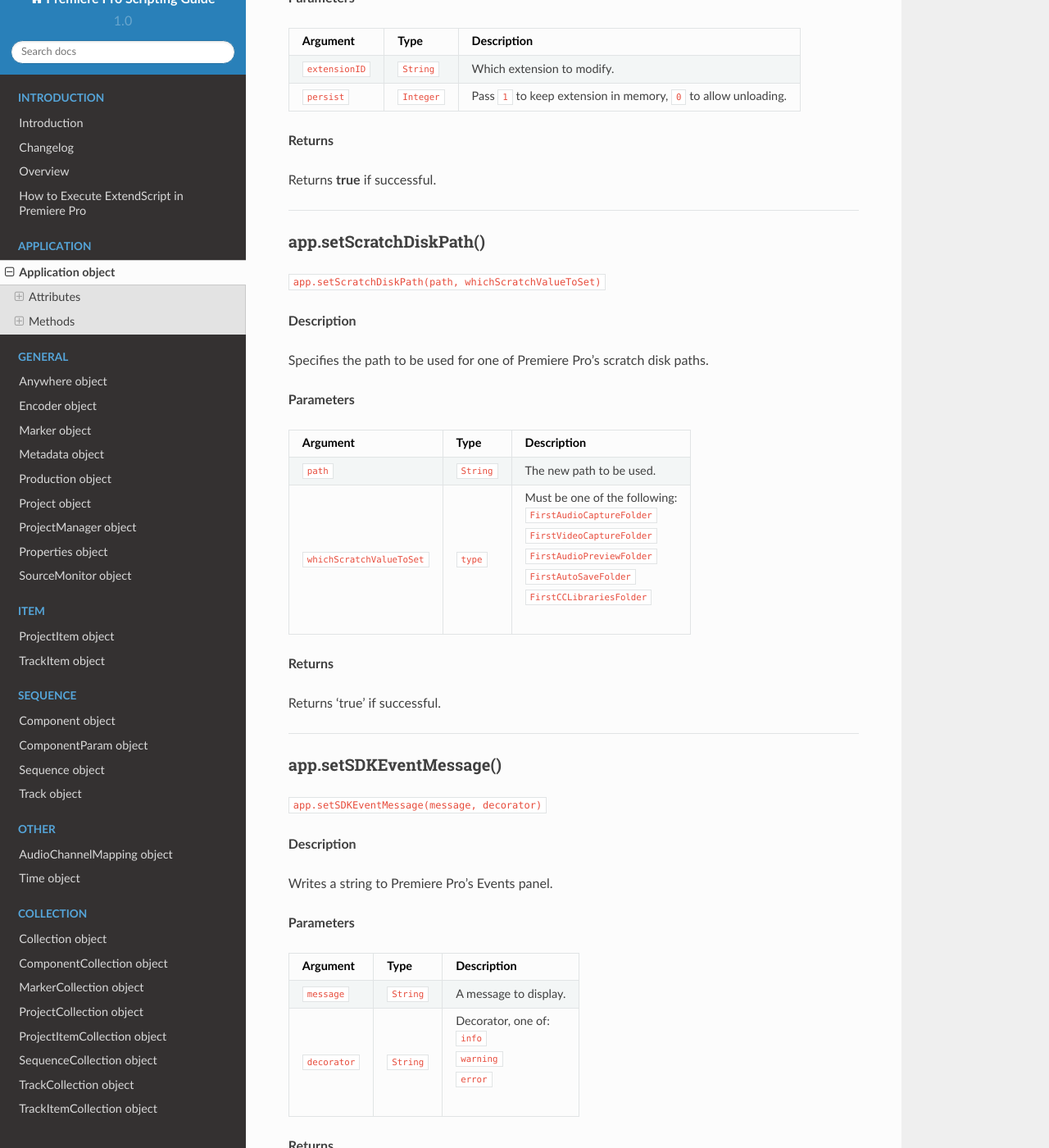
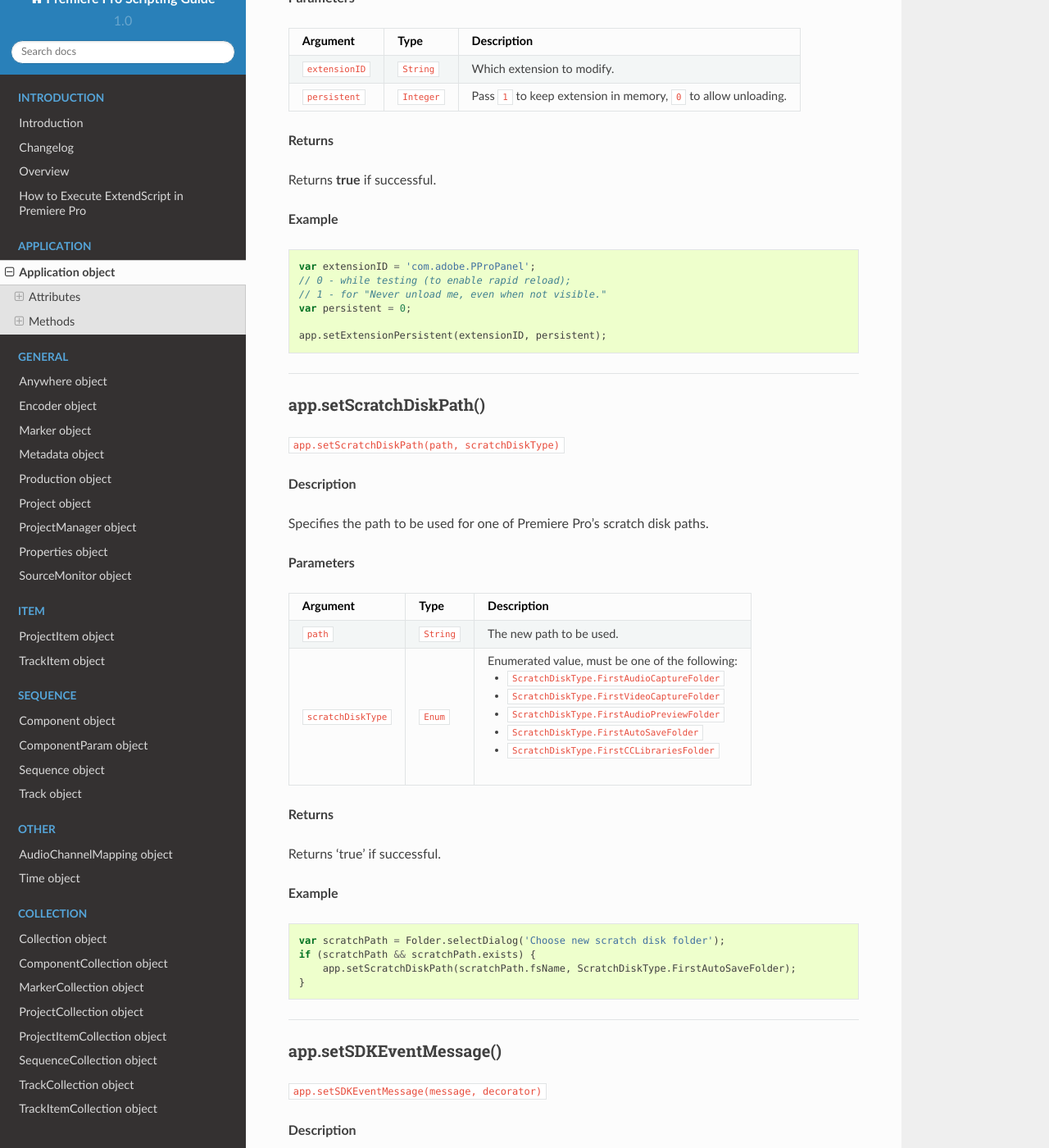
Before and after one commit to docsforadobe/premiere-scripting-guide, a Sphinx documentation site: the page built from docs/application/application.rst, in a window 1280 px wide and 1400 px high, scrolled down 13289 px. Shown: the whole window at 82% size. Built offline with Sphinx 7.4.7 and the Read the Docs theme 2.0.0, drawn with Linux system fonts in a browser that asks for light colours.

Commit message:
add some examples

```diff
--- a/docs/application/application.rst
+++ b/docs/application/application.rst
@@ -689,7 +689,7 @@
 app.setExtensionPersistent()
 ************************************************
 
-``app.setExtensionPersistent(extensionID, persist)``
+``app.setExtensionPersistent(extensionID, persistent)``
 
 **Description**
 
@@ -701,12 +701,23 @@
 Argument          Type         Description
 ================  ===========  =======================
 ``extensionID``   ``String``   Which extension to modify.
-``persist``       ``Integer``  Pass ``1`` to keep extension in memory, ``0`` to allow unloading.
+``persistent``    ``Integer``  Pass ``1`` to keep extension in memory, ``0`` to allow unloading.
 ================  ===========  =======================
 
 **Returns**
 
 Returns **true** if successful.
+
+**Example**
+
+.. code:: javascript
+
+	var extensionID = 'com.adobe.PProPanel';
+	// 0 - while testing (to enable rapid reload);
+	// 1 - for "Never unload me, even when not visible."
+	var persistent = 0;
+
+	app.setExtensionPersistent(extensionID, persistent);
 
 ----
 
@@ -715,7 +726,7 @@
 app.setScratchDiskPath()
 *********************************************
 
-``app.setScratchDiskPath(path, whichScratchValueToSet)``
+``app.setScratchDiskPath(path, scratchDiskType)``
 
 **Description**
 
@@ -727,18 +738,27 @@
 Argument                    Type         Description
 ==========================  ===========  =======================
 ``path``                    ``String``   The new path to be used.
-``whichScratchValueToSet``  ``type``     Must be one of the following:
+``scratchDiskType``         ``Enum``     Enumerated value, must be one of the following:
 
-                                         | ``FirstAudioCaptureFolder``
-                                         | ``FirstVideoCaptureFolder``
-                                         | ``FirstAudioPreviewFolder``
-                                         | ``FirstAutoSaveFolder``
-                                         | ``FirstCCLibrariesFolder``
+                                         - ``ScratchDiskType.FirstAudioCaptureFolder``
+                                         - ``ScratchDiskType.FirstVideoCaptureFolder``
+                                         - ``ScratchDiskType.FirstAudioPreviewFolder``
+                                         - ``ScratchDiskType.FirstAutoSaveFolder``
+                                         - ``ScratchDiskType.FirstCCLibrariesFolder``
 ==========================  ===========  =======================
 
 **Returns**
 
 Returns 'true' if successful.
+
+**Example**
+
+.. code:: javascript
+
+    var scratchPath = Folder.selectDialog('Choose new scratch disk folder');
+    if (scratchPath && scratchPath.exists) {
+        app.setScratchDiskPath(scratchPath.fsName, ScratchDiskType.FirstAutoSaveFolder);
+    }
 
 ----
 
```
Also changed, not shown: docs/item/projectitem.rst (+13 -0 lines), docs/sequence/sequence.rst (+24 -1 lines).
